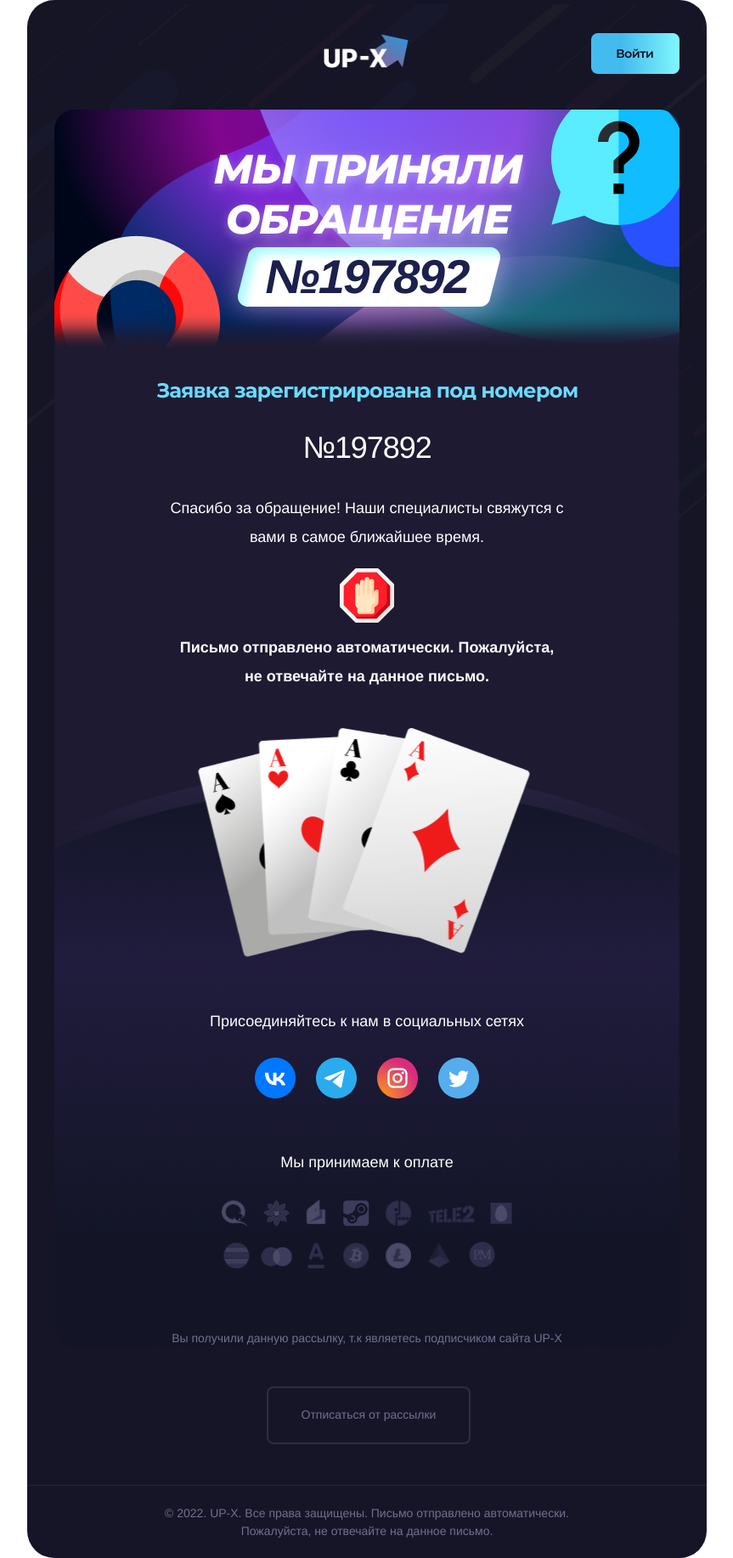
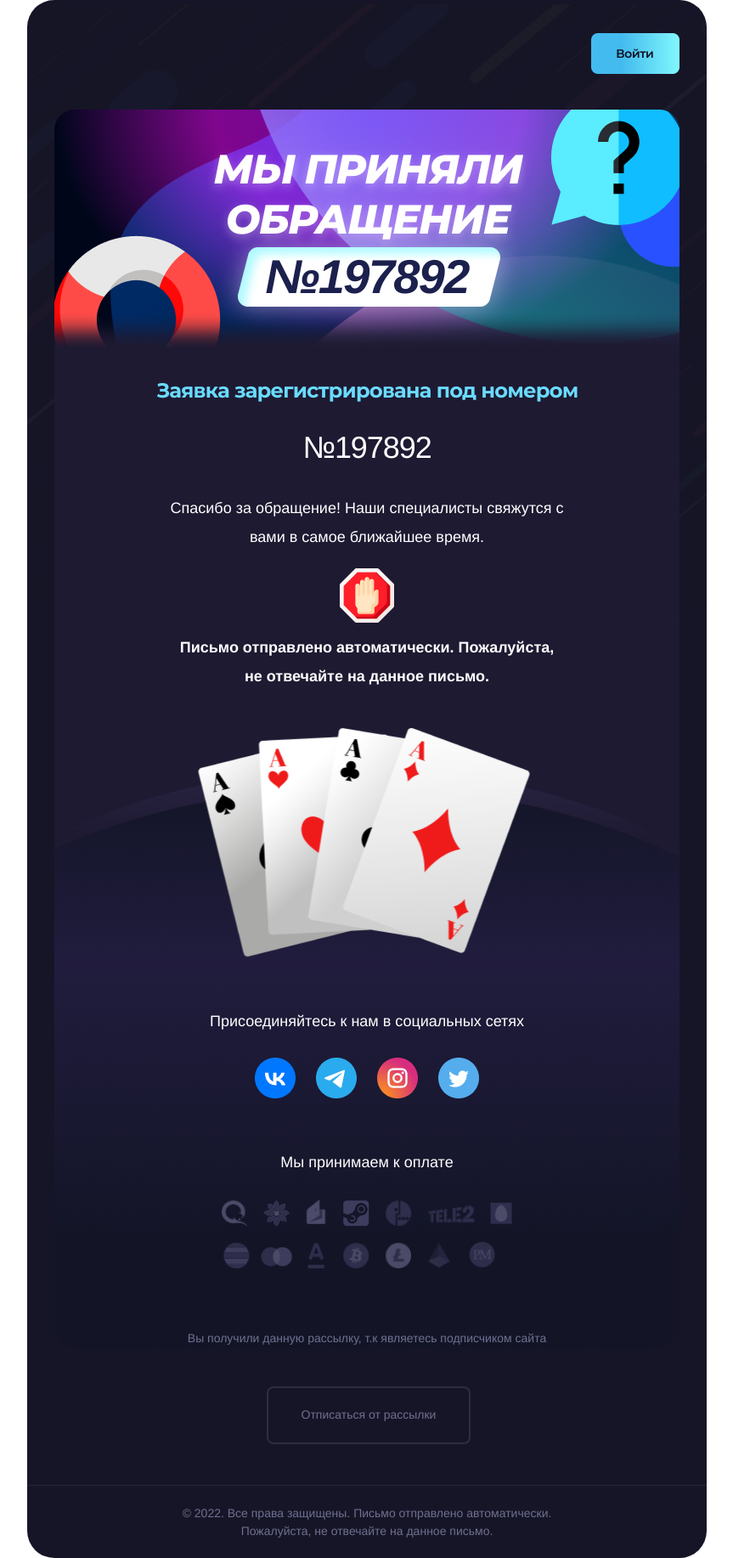
Before and after one commit to ArefievVyacheslav/CSS-EMAIL__The-layout-of-the-letter, a plain HTML site: page Support/index.html in a window 1280 px wide. Shown: the whole page at 85% size, without its empty margins (208-1071 px from the left). Drawn offline with Linux system fonts and the light colour scheme.

Commit message:
Update index.html

```diff
--- a/Support/index.html
+++ b/Support/index.html
@@ -51,9 +51,7 @@
                             <tr>
                                 <td align="center" valign="middle" style="padding-left: 317px; padding-top: 31px;">
                                     <div style="display: block; max-width: 101px; min-width: 101px">
-                                        <a href="https://www.google.ru/" target="_blank" style="display: block">
-                                            <img src="./img/logo.png" alt="img" width="101" border="0" style="display: block; width: 101px; max-width: 100%;">
-                                        </a>
+                                        <a href="https://www.google.ru/" target="_blank" style="display: block"></a>
                                     </div>
                                 </td>
                                 <td align="center" valign="top" style="padding-left: 213px; padding-top: 31px;">
@@ -124,7 +122,7 @@
                                         <img src="./img/Group-payment.png" alt="payments system">
                                     </div>
                                     <span style="display: block; text-align: center; padding-top: 70px; color: #6F7090; font-family: Helvetica, Arial, sans-serif; font-size: 14px; font-weight: 400; line-height: 24px;">
-                                        Вы получили данную рассылку, т.к являетесь подписчиком сайта UP-X
+                                        Вы получили данную рассылку, т.к являетесь подписчиком сайта
                                     </span>
                                 </td>
                             </tr>
@@ -143,7 +141,7 @@
                             <tr>
                                 <td style="display: block;">
                                     <span style="display: block; padding-top: 24px; color: #6F7090; font-family: Helvetica, Arial, sans-serif; font-size: 14px; font-weight: 400; text-align: center;">
-                                        © 2022. UP-X. Все права защищены. Письмо отправлено автоматически.
+                                        © 2022. Все права защищены. Письмо отправлено автоматически.
                                     </span>
                                     <span style="display: block; padding-top: 5px; padding-bottom: 24px; color: #6F7090; font-family: Helvetica, Arial, sans-serif; font-size: 14px; font-weight: 400; text-align: center;">
                                         Пожалуйста, не отвечайте на данное письмо.
```
